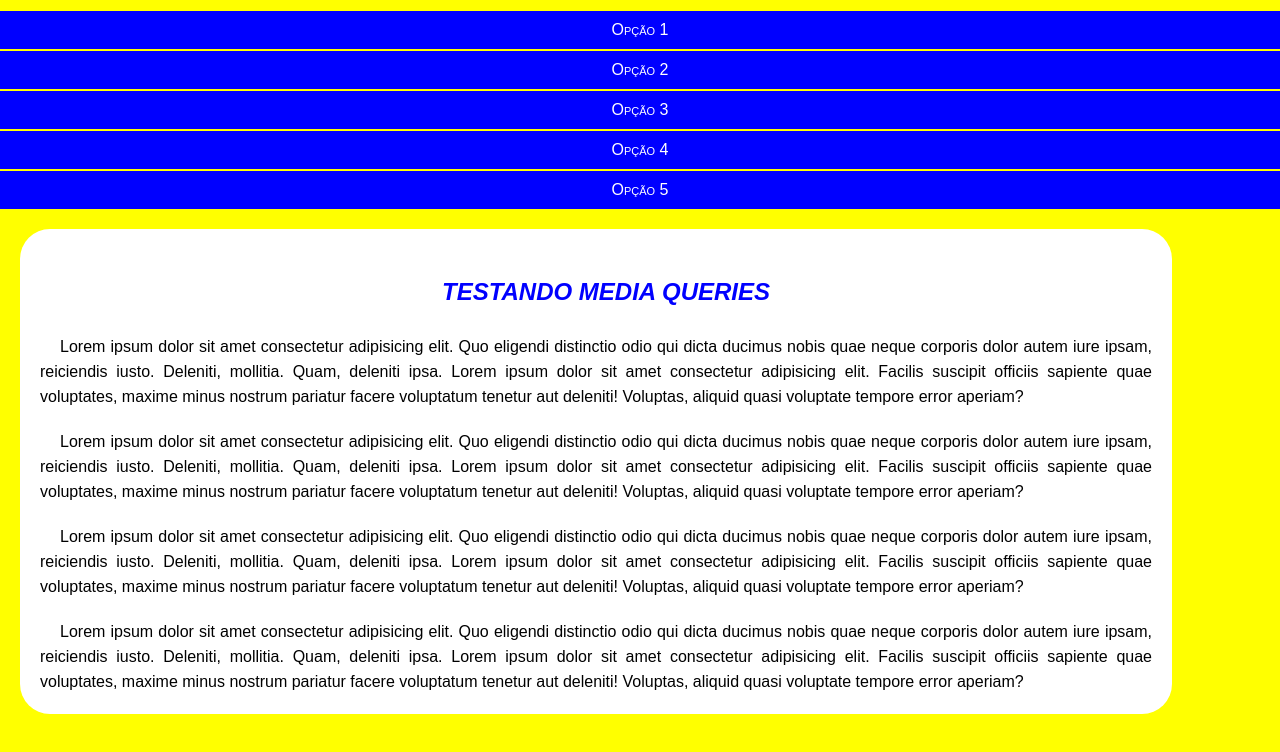
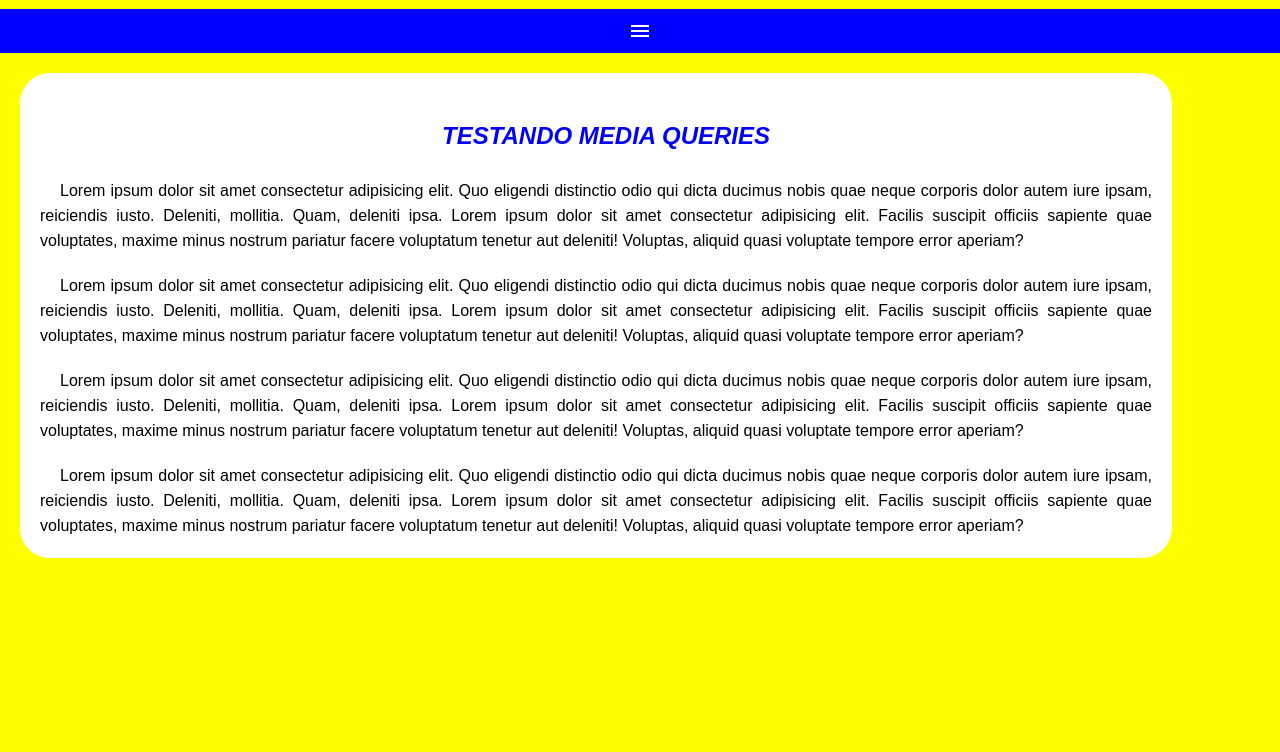
Before and after one commit to FelipePinheiroRegina/html-css, a plain HTML site: page exercicios/ex026/mq005/index.html in a window 1280 px wide. Shown: the part 48-800 px from the top of the page. Drawn offline with nearby package versions, Linux system fonts and the light colour scheme.

Commit message:
menu hamburguinho

```diff
--- a/exercicios/ex026/mq005/estilos/style.css
+++ b/exercicios/ex026/mq005/estilos/style.css
@@ -25,7 +25,7 @@ header h1 {
 }
 
 menu {
-    display: block;
+    display: none;
 }
 
 menu ul {
@@ -44,8 +44,22 @@ menu ul > li > a {
 
 }
 
+i#burguer {
+    display: block;
+    color: white;
+    text-align: center;
+    background-color: rgb(0, 0, 255);
+    padding: 10px;
+    cursor: pointer;
+}
+
+i#burguer:hover {
+    background-color: white;
+    color: blue;
+}
+
 menu ul > li > a:hover{
-    background-color: rgb(0, 0, 95);
+    background-color: rgb(0, 0, 90);
 }
 
 main {
--- a/exercicios/ex026/mq005/index.html
+++ b/exercicios/ex026/mq005/index.html
@@ -5,12 +5,15 @@
     <meta http-equiv="X-UA-Compatible" content="IE=edge">
     <meta name="viewport" content="width=device-width, initial-scale=1.0">
     <title>Media Query</title>
+    <link href="https://fonts.googleapis.com/css2?family=Material+Symbols+Outlined" rel="stylesheet" />
     <link rel="stylesheet" href="estilos/style.css">
+
 </head>
 <body>
     <header>
         <h1>Meu Site</h1>
-        <menu>
+        <i id="burguer" class="material-symbols-outlined"  onclick="clickMenu()">menu</i>
+        <menu id="itens" >
          <ul>
             <li><a href="#">Opção 1</a></li>
             <li><a href="#">Opção 2</a></li>
@@ -42,5 +45,14 @@
             </p>
         </article>
     </main>
+    <script>
+       function clickMenu() {
+            if (itens.style.display == 'block') {
+                itens.style.display = 'none'
+            } else {
+                itens.style.display = 'block'
+            }
+        }
+    </script>
 </body>
 </html>
```
